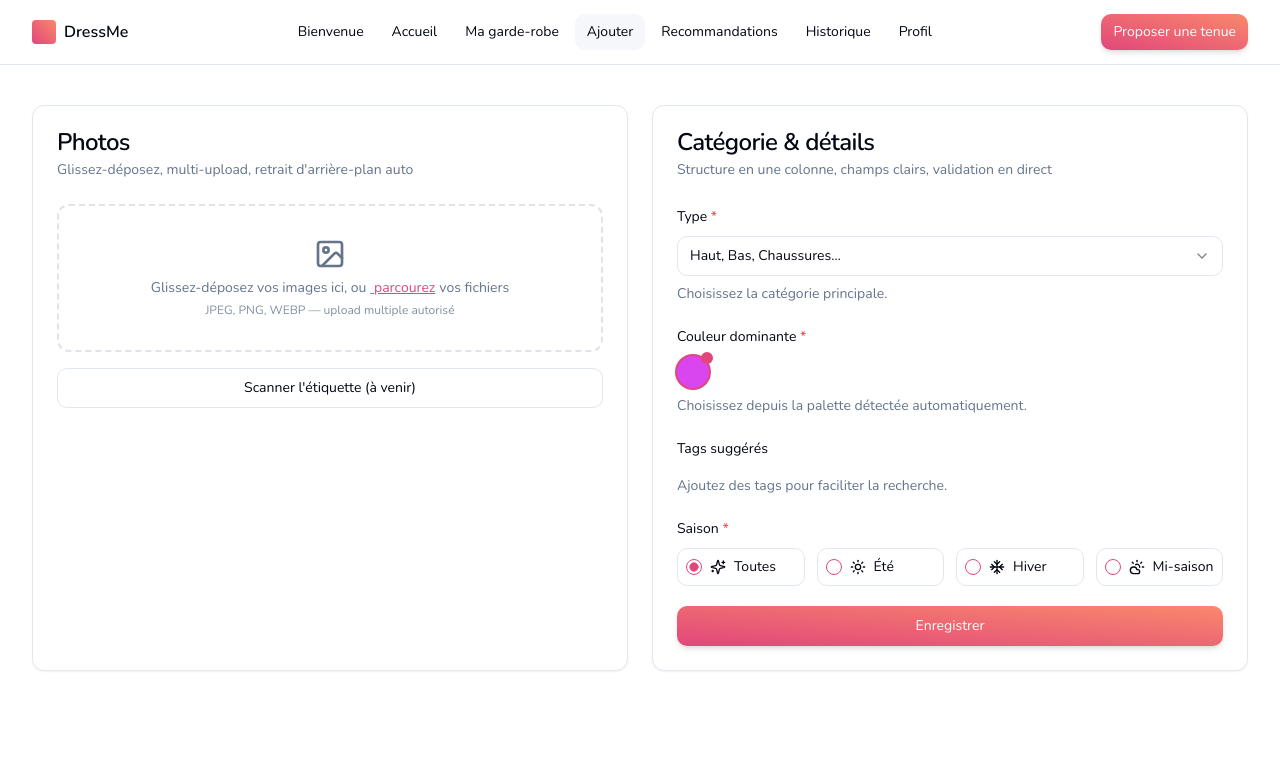
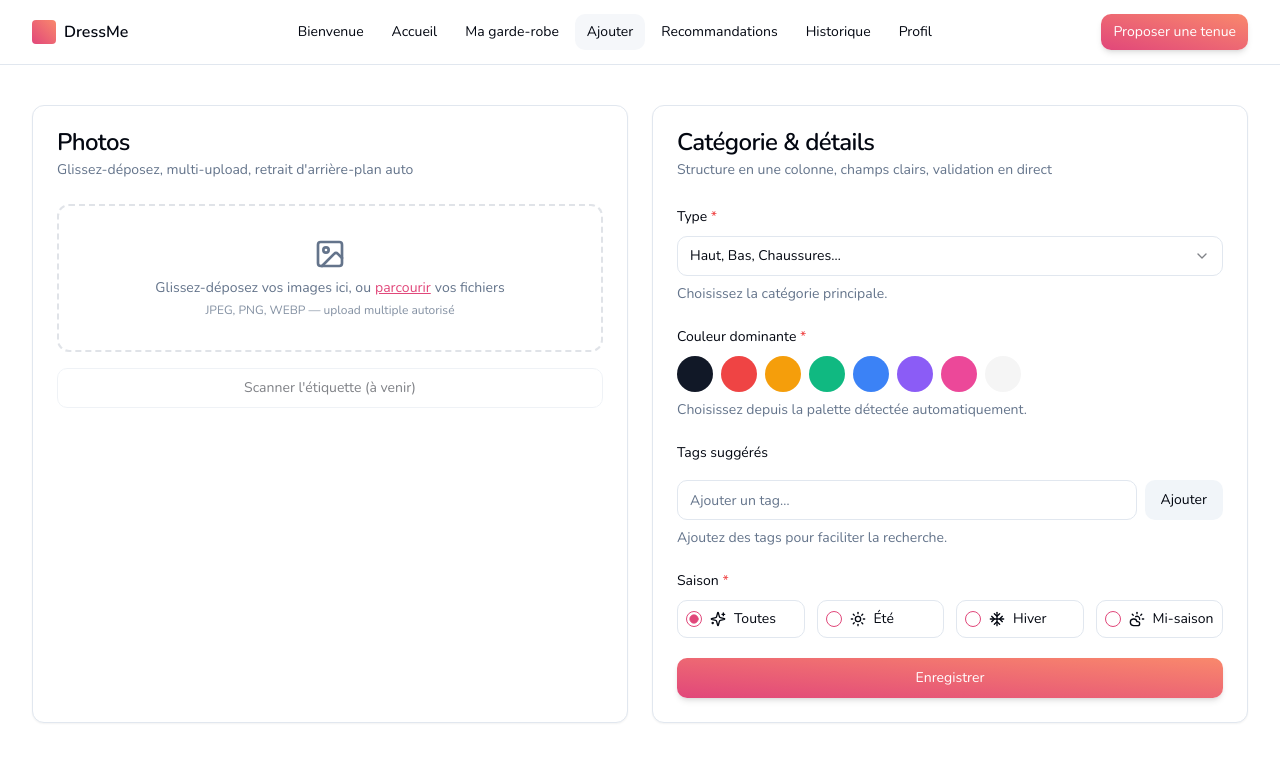
Before and after one commit to rahim-creator/chrono-couture, a React (Vite) app: page /ajout in a window 1280 px wide. Shown: the top 762 px of the page. Built offline with nearby package versions, Linux system fonts and the light colour scheme.

Commit message:
Fix form and upload issues
- Fix color selection functionality.
- Implement form validation and submission.
- Make tags field interactive.
- Enable image upload functionality.

```diff
--- a/src/components/ColorPalettePicker.tsx
+++ b/src/components/ColorPalettePicker.tsx
@@ -1,4 +1,5 @@
 import React from "react";
+import { Check } from "lucide-react";
 
 type ColorPalettePickerProps = {
   palette: string[];
@@ -17,13 +18,16 @@ export default function ColorPalettePicker({ palette, value, onChange }: ColorPa
             key={hex}
             type="button"
             onClick={() => onChange?.(hex)}
-            className={`relative h-8 w-8 rounded-full ring-offset-background transition focus:outline-none focus:ring-2 focus:ring-ring focus:ring-offset-2 ${selected ? 'ring-2 ring-primary' : ''}`}
+            className={`relative h-9 w-9 rounded-full ring-offset-background transition focus:outline-none focus:ring-2 focus:ring-ring focus:ring-offset-2 ${selected ? 'ring-2 ring-primary' : 'ring-0'}`}
             aria-label={`Choisir la couleur ${hex}`}
+            aria-pressed={selected}
             title={hex}
             style={{ backgroundColor: hex }}
           >
             {selected && (
-              <span className="absolute -right-1 -top-1 inline-flex h-3 w-3 items-center justify-center rounded-full bg-primary"></span>
+              <span className="absolute inset-0 grid place-items-center">
+                <Check className="h-4 w-4 text-primary-foreground" />
+              </span>
             )}
           </button>
         );
--- a/src/components/UploadDropzone.tsx
+++ b/src/components/UploadDropzone.tsx
@@ -3,6 +3,7 @@ import React, { useCallback, useMemo, useRef, useState } from 'react';
 import { Progress } from '@/components/ui/progress';
 import { loadImage, removeBackground } from '@/lib/background';
 import { Image as ImageIcon, Loader2, Trash2 } from 'lucide-react';
+import { toast } from 'sonner';
 
 export type UploadResult = {
   id: string;
@@ -19,7 +20,7 @@ type UploadDropzoneProps = {
   onChange?: (items: UploadResult[]) => void;
 };
 
-const ACCEPTED_TYPES = ['image/jpeg', 'image/png', 'image/webp'];
+const ACCEPTED_TYPES = ['image/jpeg', 'image/jpg', 'image/png', 'image/webp', 'image/heic', 'image/heif'];
 
 export default function UploadDropzone({ autoRemoveBackground = true, onChange }: UploadDropzoneProps) {
   const inputRef = useRef<HTMLInputElement>(null);
@@ -27,11 +28,16 @@ export default function UploadDropzone({ autoRemoveBackground = true, onChange }
   const [dragActive, setDragActive] = useState(false);
 
   const handleFiles = useCallback(async (files: FileList | File[]) => {
-    const arr = Array.from(files).filter((f) => ACCEPTED_TYPES.includes(f.type));
-    if (!arr.length) return;
+    const filesArr = Array.from(files);
+    const accepted = filesArr.filter((f) => ACCEPTED_TYPES.includes(f.type));
+    const rejected = filesArr.filter((f) => !ACCEPTED_TYPES.includes(f.type));
+    if (rejected.length) {
+      toast.error(`Format non supporté: ${rejected.slice(0, 3).map((f) => f.name).join(", ")}${rejected.length > 3 ? "…" : ""}`);
+    }
+    if (!accepted.length) return;
 
     // Initialize items with previews
-    const newItems: UploadResult[] = arr.map((file) => ({
+    const newItems: UploadResult[] = accepted.map((file) => ({
       id: `${file.name}-${file.size}-${Date.now()}-${Math.random().toString(36).slice(2)}`,
       file,
       originalUrl: URL.createObjectURL(file),
@@ -123,7 +129,13 @@ export default function UploadDropzone({ autoRemoveBackground = true, onChange }
         <ImageIcon className="mb-2 h-8 w-8 text-muted-foreground" aria-hidden />
         <p className="text-sm text-muted-foreground">
           Glissez-déposez vos images ici, ou
-          <span className="mx-1 font-medium text-primary underline"> parcourez</span>
+          <button
+            type="button"
+            onClick={(e) => { e.stopPropagation(); onBrowse(); }}
+            className="mx-1 font-medium text-primary underline"
+          >
+            parcourir
+          </button>
           vos fichiers
         </p>
         <p className="mt-1 text-xs text-muted-foreground/80">JPEG, PNG, WEBP — upload multiple autorisé</p>
--- a/src/pages/AddItemWizard.tsx
+++ b/src/pages/AddItemWizard.tsx
@@ -15,6 +15,7 @@ import { Sun, Snowflake, CloudSun, Sparkles } from "lucide-react";
 import { Badge } from "@/components/ui/badge";
 import ColorPalettePicker from "@/components/ColorPalettePicker";
 import { useImageInsights } from "@/hooks/useImageInsights";
+import { toast } from "sonner";
 const formSchema = z.object({
   type: z.enum(["haut", "bas", "chaussures"], { required_error: "Type requis" }),
   color: z.string().min(1, "Couleur requise"),
@@ -26,6 +27,7 @@ type FormValues = z.infer<typeof formSchema>;
 
 const AddItemWizard = () => {
   const [uploads, setUploads] = React.useState<UploadResult[]>([]);
+  const [newTag, setNewTag] = React.useState<string>("");
 
   const form = useForm<FormValues>({
     resolver: zodResolver(formSchema),
@@ -54,7 +56,7 @@ const AddItemWizard = () => {
           </CardHeader>
           <CardContent className="space-y-4">
             <UploadDropzone autoRemoveBackground onChange={setUploads} />
-            <Button variant="outline" type="button" className="w-full" onClick={() => document.querySelector<HTMLInputElement>('input[type="file"]').click()}>
+            <Button variant="outline" type="button" className="w-full" disabled title="Bientôt disponible">
               Scanner l'étiquette (à venir)
             </Button>
             {insights?.pattern && (
@@ -90,14 +92,14 @@ const AddItemWizard = () => {
               </div>
             )}
             <Form {...form}>
-              <form onSubmit={form.handleSubmit(onSubmit)} className="grid gap-5">
+              <form onSubmit={form.handleSubmit(onSubmit, () => toast.error("Veuillez remplir les champs obligatoires"))} className="grid gap-5">
                 <FormField
                   control={form.control}
                   name="type"
                   render={({ field }) => (
                     <FormItem>
                       <FormLabel>Type <span aria-hidden className="text-destructive">*</span></FormLabel>
-                      <Select onValueChange={field.onChange} defaultValue={field.value}>
+                      <Select onValueChange={field.onChange} value={field.value}>
                         <FormControl>
                           <SelectTrigger>
                             <SelectValue placeholder="Haut, Bas, Chaussures…" />
@@ -121,7 +123,7 @@ const AddItemWizard = () => {
                   render={({ field }) => (
                     <FormItem>
                       <FormLabel>Couleur dominante <span aria-hidden className="text-destructive">*</span></FormLabel>
-                      <ColorPalettePicker palette={insights?.palette ?? [field.value]} value={field.value} onChange={(hex) => field.onChange(hex)} />
+                      <ColorPalettePicker palette={(insights?.palette && insights.palette.length > 0) ? insights.palette : ['#111827','#ef4444','#f59e0b','#10b981','#3b82f6','#8b5cf6','#ec4899','#f5f5f5']} value={field.value} onChange={(hex) => field.onChange(hex)} />
                       <FormDescription>Choisissez depuis la palette détectée automatiquement.</FormDescription>
                       <FormMessage />
                     </FormItem>
@@ -134,6 +136,23 @@ const AddItemWizard = () => {
                   render={({ field }) => (
                     <FormItem>
                       <FormLabel>Tags suggérés</FormLabel>
+                      {(field.value ?? []).length > 0 && (
+                        <div className="mb-2 flex flex-wrap gap-2">
+                          {(field.value ?? []).map((tag) => (
+                            <Badge key={tag} variant="secondary" className="pl-2">
+                              {tag}
+                              <button
+                                type="button"
+                                className="ml-2 inline-flex h-5 w-5 items-center justify-center rounded-full bg-foreground/10 hover:bg-foreground/20"
+                                aria-label={`Retirer ${tag}`}
+                                onClick={() => field.onChange((field.value ?? []).filter((t) => t !== tag))}
+                              >
+                                ×
+                              </button>
+                            </Badge>
+                          ))}
+                        </div>
+                      )}
                       <div className="flex flex-wrap gap-2">
                         {(insights?.tags ?? []).slice(0, 8).map((tag) => {
                           const selected = (field.value ?? []).includes(tag);
@@ -145,9 +164,7 @@ const AddItemWizard = () => {
                                 const curr: string[] = field.value ?? [];
                                 field.onChange(selected ? curr.filter((t) => t !== tag) : [...curr, tag]);
                               }}
-                              className={`rounded-full border px-3 py-1 text-xs transition ${
-                                selected ? "bg-primary text-primary-foreground" : "bg-background hover:bg-accent"
-                              }`}
+                              className={`rounded-full border px-3 py-1 text-xs transition ${selected ? "bg-primary text-primary-foreground" : "bg-background hover:bg-accent"}`}
                               aria-pressed={selected}
                               aria-label={`Tag ${tag}`}
                             >
@@ -155,6 +172,35 @@ const AddItemWizard = () => {
                             </button>
                           );
                         })}
+                      </div>
+                      <div className="mt-3 flex gap-2">
+                        <Input
+                          value={newTag}
+                          onChange={(e) => setNewTag(e.target.value)}
+                          placeholder="Ajouter un tag…"
+                          onKeyDown={(e) => {
+                            if (e.key === "Enter" && newTag.trim()) {
+                              e.preventDefault();
+                              const curr: string[] = field.value ?? [];
+                              const next = curr.includes(newTag.trim()) ? curr : [...curr, newTag.trim()];
+                              field.onChange(next);
+                              setNewTag("");
+                            }
+                          }}
+                        />
+                        <Button
+                          type="button"
+                          variant="secondary"
+                          onClick={() => {
+                            if (!newTag.trim()) return;
+                            const curr: string[] = field.value ?? [];
+                            const next = curr.includes(newTag.trim()) ? curr : [...curr, newTag.trim()];
+                            field.onChange(next);
+                            setNewTag("");
+                          }}
+                        >
+                          Ajouter
+                        </Button>
                       </div>
                       <FormDescription>Ajoutez des tags pour faciliter la recherche.</FormDescription>
                       <FormMessage />
@@ -168,7 +214,7 @@ const AddItemWizard = () => {
                     <FormItem>
                       <FormLabel>Saison <span aria-hidden className="text-destructive">*</span></FormLabel>
                       <FormControl>
-                        <RadioGroup onValueChange={field.onChange} defaultValue={field.value} className="grid grid-cols-2 gap-3 sm:grid-cols-4">
+                        <RadioGroup onValueChange={field.onChange} value={field.value} className="grid grid-cols-2 gap-3 sm:grid-cols-4">
                           <label className="inline-flex cursor-pointer items-center gap-2 rounded-md border p-2 hover:bg-accent">
                             <RadioGroupItem value="toutes" id="toutes" />
                             <Sparkles className="h-4 w-4" />
```
